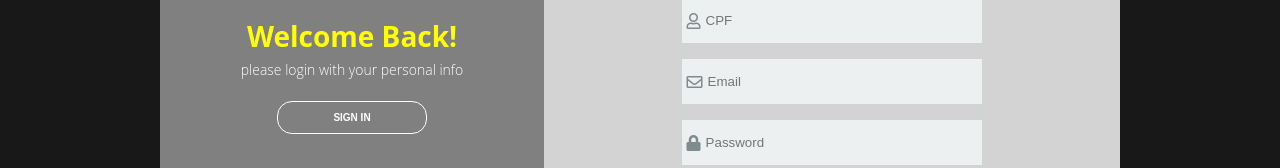
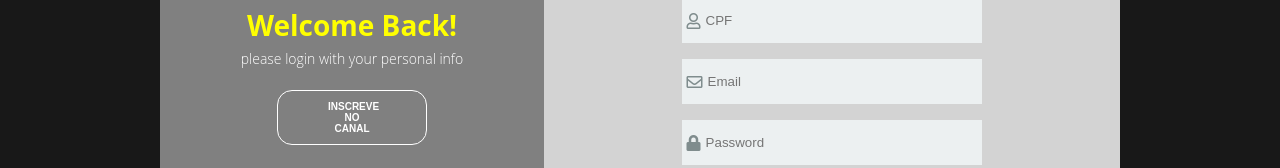
Before and after one commit to GHPXD/ProgramacaoWeb-ProjetoSemestral, a plain HTML site: page auth.html in a window 1280 px wide. Shown: the part 325-493 px from the top of the page. Drawn offline with Linux system fonts and the light colour scheme.

Commit message:
alteracao teste

```diff
--- a/auth.html
+++ b/auth.html
@@ -1,5 +1,6 @@
 <!DOCTYPE html>
 <html lang="pt-br">
+
 <head>
     <meta charset="UTF-8">
     <meta name="viewport" content="width=device-width, initial-scale=1.0">
@@ -9,13 +10,14 @@
     <link rel="stylesheet" href="https://use.fontawesome.com/releases/v5.8.2/css/all.css"
         integrity="sha384-oS3vJWv+0UjzBfQzYUhtDYW+Pj2yciDJxpsK1OYPAYjqT085Qq/1cq5FLXAZQ7Ay" crossorigin="anonymous">
 </head>
+
 <body>
     <div class="container">
         <div class="content first-content">
             <div class="first-column">
                 <h2 class="title title-primary">Welcome back!</h2>
                 <p class="description description-primary">please login with your personal info</p>
-                <button id="signin" class="btn btn-primary">sign in</button>
+                <button id="signin" class="btn btn-primary">inscreve no canal</button>
             </div>
             <div class="second-column">
                 <h2 class="title title-second">create account</h2>
@@ -113,4 +115,5 @@
     </div>
     <script src="js/index.js"></script>
 </body>
+
 </html>
```
